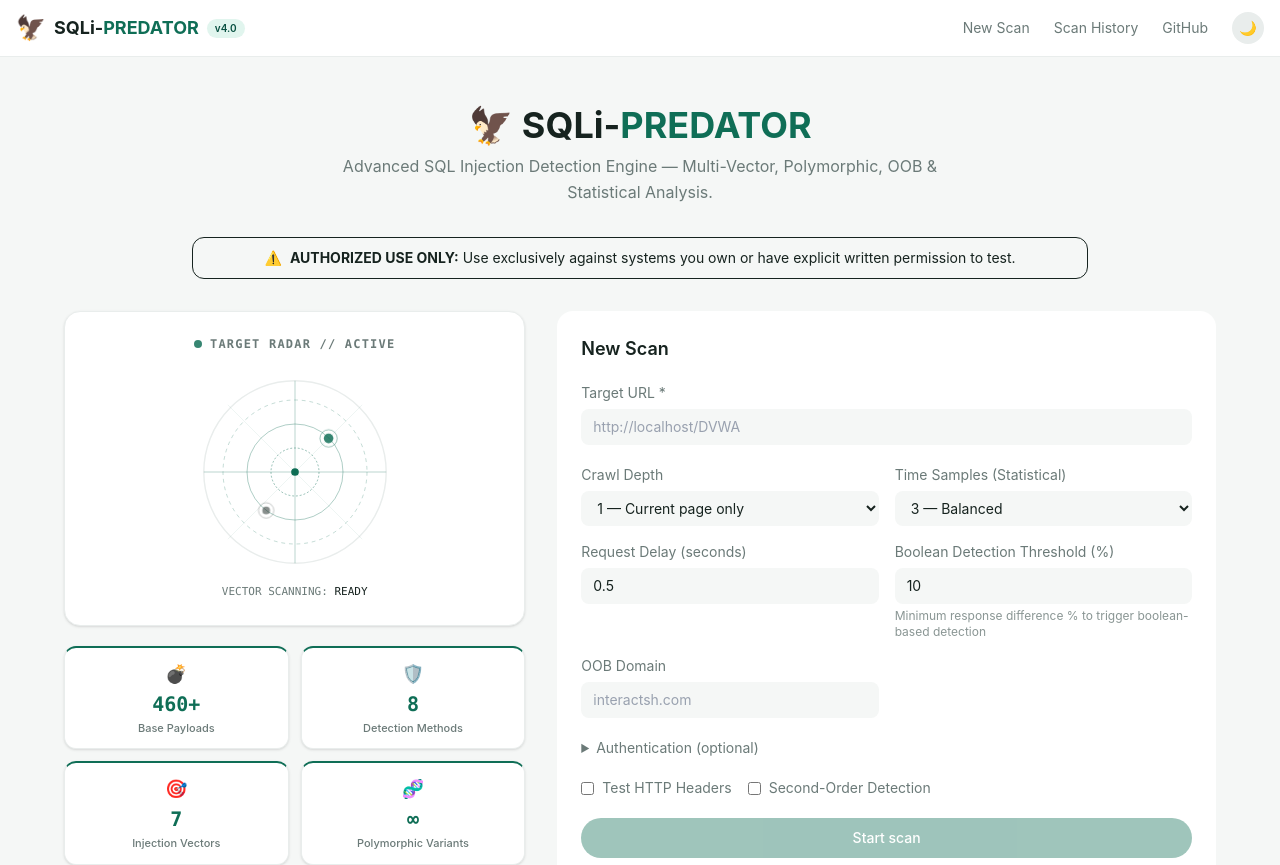
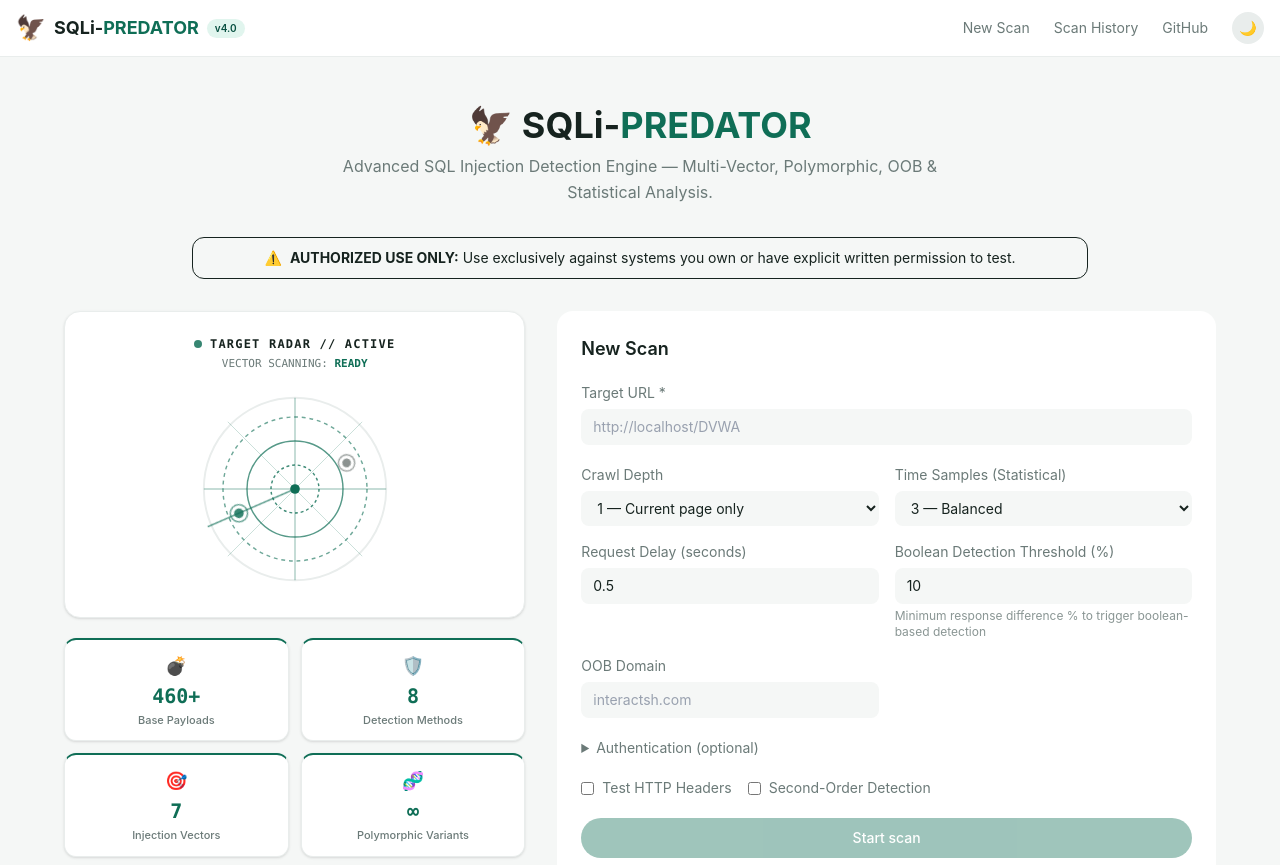
Before and after one commit to Husk120/sqli-predator-web, a Next.js app: page / in a window 1280 px wide. Shown: the top 865 px of the page. Built offline with nearby package versions, Linux system fonts and the light colour scheme.

Commit message:
style(ui): enhance radar ring contrast, sweep animations, and sidebar panel contrast

```diff
--- a/app/page.tsx
+++ b/app/page.tsx
@@ -96,42 +96,52 @@
                 <div className="lg:col-span-5 space-y-5">
                     {/* Radar Centerpiece */}
                     <div className="bg-[var(--bg-card)] rounded-2xl p-6 border border-[var(--border-subtle)] relative overflow-hidden shadow-sm flex flex-col items-center justify-center text-center">
-                        <div className="text-xs font-mono font-semibold tracking-widest text-[var(--text-secondary)] uppercase mb-4 flex items-center gap-2">
-                            <span className="w-2 h-2 rounded-full bg-[var(--accent-primary)] animate-pulse inline-block"></span>
-                            TARGET RADAR // ACTIVE
+                        {/* Header & Status Subtitle */}
+                        <div className="flex flex-col items-center gap-1 mb-3">
+                            <div className="text-xs font-mono font-semibold tracking-widest text-[var(--text-primary)] uppercase flex items-center gap-2">
+                                <span className="w-2 h-2 rounded-full bg-[var(--accent-primary)] animate-pulse inline-block"></span>
+                                TARGET RADAR // ACTIVE
+                            </div>
+                            <div className="text-[11px] text-[var(--text-secondary)] font-mono">
+                                VECTOR SCANNING: <span className="text-[var(--accent-primary)] font-semibold">READY</span>
+                            </div>
                         </div>
 
                         {/* Pure SVG Radar Graphic */}
                         <div className="relative w-48 h-48 my-2 flex items-center justify-center">
                             <svg className="w-full h-full" viewBox="0 0 200 200" fill="none" xmlns="http://www.w3.org/2000/svg">
                                 {/* Outer border circle */}
-                                <circle cx="100" cy="100" r="95" stroke="var(--border-subtle)" strokeWidth="1.5" />
-                                {/* Concentric circles */}
-                                <circle cx="100" cy="100" r="75" stroke="var(--accent-primary)" strokeWidth="1" strokeOpacity="0.25" strokeDasharray="4 4" />
-                                <circle cx="100" cy="100" r="50" stroke="var(--accent-primary)" strokeWidth="1" strokeOpacity="0.35" />
-                                <circle cx="100" cy="100" r="25" stroke="var(--accent-primary)" strokeWidth="1" strokeOpacity="0.45" strokeDasharray="2 2" />
-                                <circle cx="100" cy="100" r="4" fill="var(--accent-primary)" />
+                                <circle cx="100" cy="100" r="95" stroke="var(--border-subtle)" strokeWidth="2" />
+
+                                {/* Concentric circles with increased visibility */}
+                                <circle cx="100" cy="100" r="75" stroke="var(--accent-primary)" strokeWidth="1.5" strokeOpacity="0.6" strokeDasharray="4 4" />
+                                <circle cx="100" cy="100" r="50" stroke="var(--accent-primary)" strokeWidth="1.5" strokeOpacity="0.7" />
+                                <circle cx="100" cy="100" r="25" stroke="var(--accent-primary)" strokeWidth="1.5" strokeOpacity="0.8" strokeDasharray="3 3" />
+                                <circle cx="100" cy="100" r="5" fill="var(--accent-primary)" />
 
                                 {/* Crosshair lines */}
-                                <line x1="100" y1="5" x2="100" y2="195" stroke="var(--accent-primary)" strokeWidth="1" strokeOpacity="0.3" />
-                                <line x1="5" y1="100" x2="195" y2="100" stroke="var(--accent-primary)" strokeWidth="1" strokeOpacity="0.3" />
-                                <line x1="30" y1="30" x2="170" y2="170" stroke="var(--accent-primary)" strokeWidth="0.5" strokeOpacity="0.15" />
-                                <line x1="170" y1="30" x2="30" y2="170" stroke="var(--accent-primary)" strokeWidth="0.5" strokeOpacity="0.15" />
+                                <line x1="100" y1="5" x2="100" y2="195" stroke="var(--accent-primary)" strokeWidth="1" strokeOpacity="0.5" />
+                                <line x1="5" y1="100" x2="195" y2="100" stroke="var(--accent-primary)" strokeWidth="1" strokeOpacity="0.5" />
+                                <line x1="30" y1="30" x2="170" y2="170" stroke="var(--accent-primary)" strokeWidth="0.75" strokeOpacity="0.3" />
+                                <line x1="170" y1="30" x2="30" y2="170" stroke="var(--accent-primary)" strokeWidth="0.75" strokeOpacity="0.3" />
 
-                                {/* Detected Indicators (Colored Dots) */}
-                                <g className="animate-pulse">
-                                    <circle cx="135" cy="65" r="5" fill="var(--accent-primary)" />
-                                    <circle cx="135" cy="65" r="9" stroke="var(--accent-primary)" strokeWidth="1" strokeOpacity="0.5" />
-                                </g>
-                                <g className="animate-pulse" style={{ animationDelay: "700ms" }}>
-                                    <circle cx="70" cy="140" r="4" fill="currentColor" className="text-accent-orange" />
-                                    <circle cx="70" cy="140" r="8" stroke="currentColor" strokeWidth="1" strokeOpacity="0.5" className="text-accent-orange" />
+                                {/* Rotating Scanning Sweep & Dots */}
+                                <g className="animate-[spin_10s_linear_infinite]" style={{ transformOrigin: "100px 100px" }}>
+                                    {/* Sweeping line */}
+                                    <line x1="100" y1="100" x2="170" y2="30" stroke="var(--accent-primary)" strokeWidth="1.5" strokeOpacity="0.7" />
+
+                                    {/* Detected Indicator 1 */}
+                                    <g className="animate-pulse">
+                                        <circle cx="145" cy="55" r="5" fill="var(--accent-primary)" />
+                                        <circle cx="145" cy="55" r="9" stroke="var(--accent-primary)" strokeWidth="1.5" strokeOpacity="0.8" />
+                                    </g>
+                                    {/* Detected Indicator 2 */}
+                                    <g className="animate-pulse" style={{ animationDelay: "600ms" }}>
+                                        <circle cx="60" cy="145" r="4.5" fill="currentColor" className="text-accent-orange" />
+                                        <circle cx="60" cy="145" r="8.5" stroke="currentColor" strokeWidth="1.5" strokeOpacity="0.8" className="text-accent-orange" />
+                                    </g>
                                 </g>
                             </svg>
-                        </div>
-
-                        <div className="text-[11px] text-[var(--text-secondary)] font-mono mt-2">
-                            VECTOR SCANNING: <span className="text-[var(--text-primary)] font-medium">READY</span>
                         </div>
                     </div>
 
@@ -159,8 +169,8 @@
                         </div>
                     </div>
 
-                    {/* Compact Badges Panel */}
-                    <div className="bg-[var(--bg-card)] rounded-xl p-4 border border-[var(--border-subtle)] shadow-sm">
+                    {/* Compact Badges Panel - Distinct Background */}
+                    <div className="bg-[var(--bg-card-subtle)] rounded-xl p-4 border border-[var(--border-subtle)] shadow-sm">
                         <div className="text-xs font-semibold text-[var(--text-secondary)] uppercase tracking-wider mb-2.5 font-mono">
                             Active Modules
                         </div>
```
